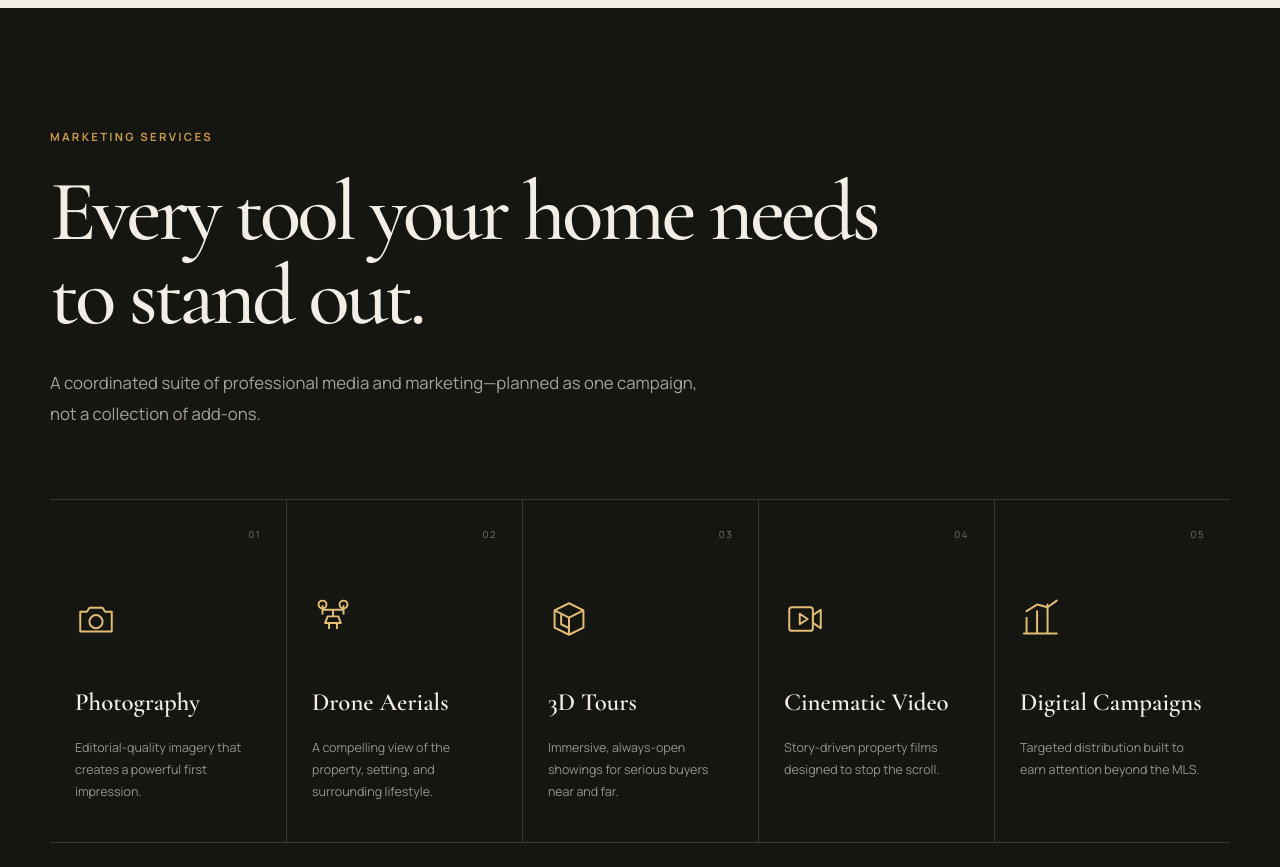
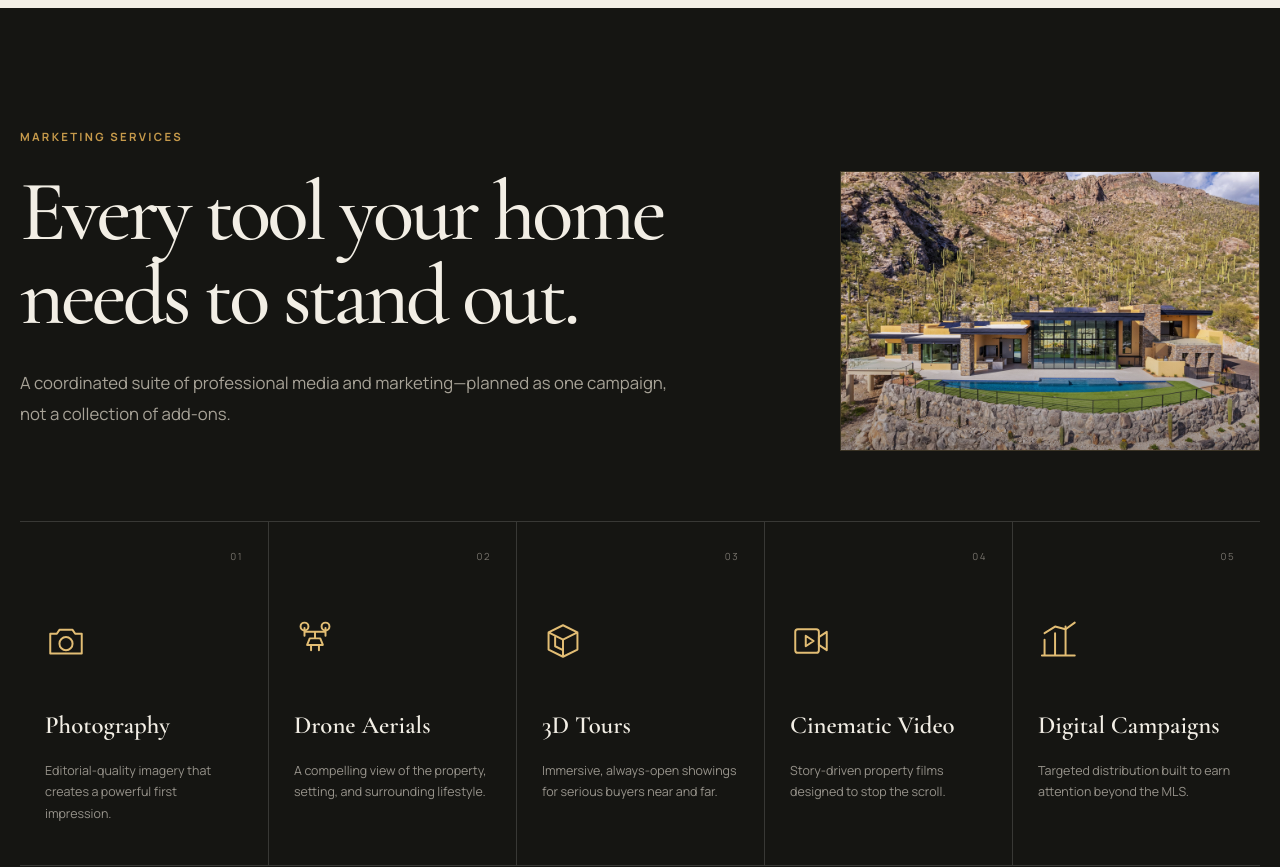
Before and after one commit to tr3ylbry/caseyJamesRealtorWebsite, a Next.js app: page / in a window 1280 px wide. Shown: the part 2740-3607 px from the top of the page. Built offline with nearby package versions, Linux system fonts and the light colour scheme.

Commit message:
feat: enhance services section with new layout and media integration

```diff
--- a/app/globals.css
+++ b/app/globals.css
@@ -172,7 +172,13 @@ h1 em, h2 em { color: var(--gold-light); font-weight: 500; }
 .advantage-grid p { color: #656159; font-size: .92rem; }
 
 .services { background: var(--ink-soft); }
+.services .shell { width: min(1320px, calc(100% - 40px)); }
 .services .section-description { color: var(--muted); }
+.services-intro { align-items: start; display: grid; gap: clamp(32px, 4vw, 56px); grid-template-columns: minmax(0, 850px) minmax(300px, 420px); margin-bottom: 70px; }
+.services-intro .section-heading { margin-bottom: 0; }
+.services-media { border: 1px solid rgba(226, 189, 116, .18); justify-self: end; margin-top: 43px; max-width: 420px; overflow: hidden; position: relative; width: 100%; }
+.services-media::after { background: linear-gradient(180deg, rgba(21, 21, 18, 0) 52%, rgba(21, 21, 18, .34)); content: ""; inset: 0; pointer-events: none; position: absolute; }
+.services-media img { aspect-ratio: 3 / 2; display: block; height: auto; object-fit: cover; width: 100%; }
 .service-grid { border-bottom: 1px solid var(--line); border-top: 1px solid var(--line); display: grid; grid-template-columns: repeat(5, 1fr); }
 .service-card { min-height: 330px; padding: 27px 25px; position: relative; transition: background 220ms ease; }
 .service-card + .service-card { border-left: 1px solid var(--line); }
@@ -277,6 +283,9 @@ h1 em, h2 em { color: var(--gold-light); font-weight: 500; }
   .advantage-media { max-width: 680px; }
   .advantage-grid { grid-template-columns: 1fr; }
   .advantage-grid article, .advantage-grid article + article { border-bottom: 1px solid #c9c4b9; border-right: 0; padding: 28px 0; }
+  .services .shell { width: var(--shell); }
+  .services-intro { grid-template-columns: 1fr; margin-bottom: 56px; }
+  .services-media { justify-self: start; margin-top: 0; max-width: 680px; }
   .service-grid { grid-template-columns: repeat(2, 1fr); }
   .service-card { border-bottom: 1px solid var(--line); }
   .service-card:nth-child(odd) { border-left: 0; }
--- a/app/page.tsx
+++ b/app/page.tsx
@@ -97,7 +97,18 @@ export default function HomePage() {
 
       <section className="services section">
         <div className="shell">
-          <SectionHeading eyebrow="Marketing services" title="Every tool your home needs to stand out." description="A coordinated suite of professional media and marketing—planned as one campaign, not a collection of add-ons." />
+          <div className="services-intro">
+            <SectionHeading eyebrow="Marketing services" title="Every tool your home needs to stand out." description="A coordinated suite of professional media and marketing—planned as one campaign, not a collection of add-ons." />
+            <div className="services-media" aria-hidden="true">
+              <Image
+                src="/marketing-services-section-photo.jpg"
+                alt=""
+                width={1100}
+                height={733}
+                sizes="(max-width: 1100px) 100vw, 40vw"
+              />
+            </div>
+          </div>
           <MarketingServices />
         </div>
       </section>
```
Also changed, not shown: 1 other file (tests, documents, lock files or other folders).
